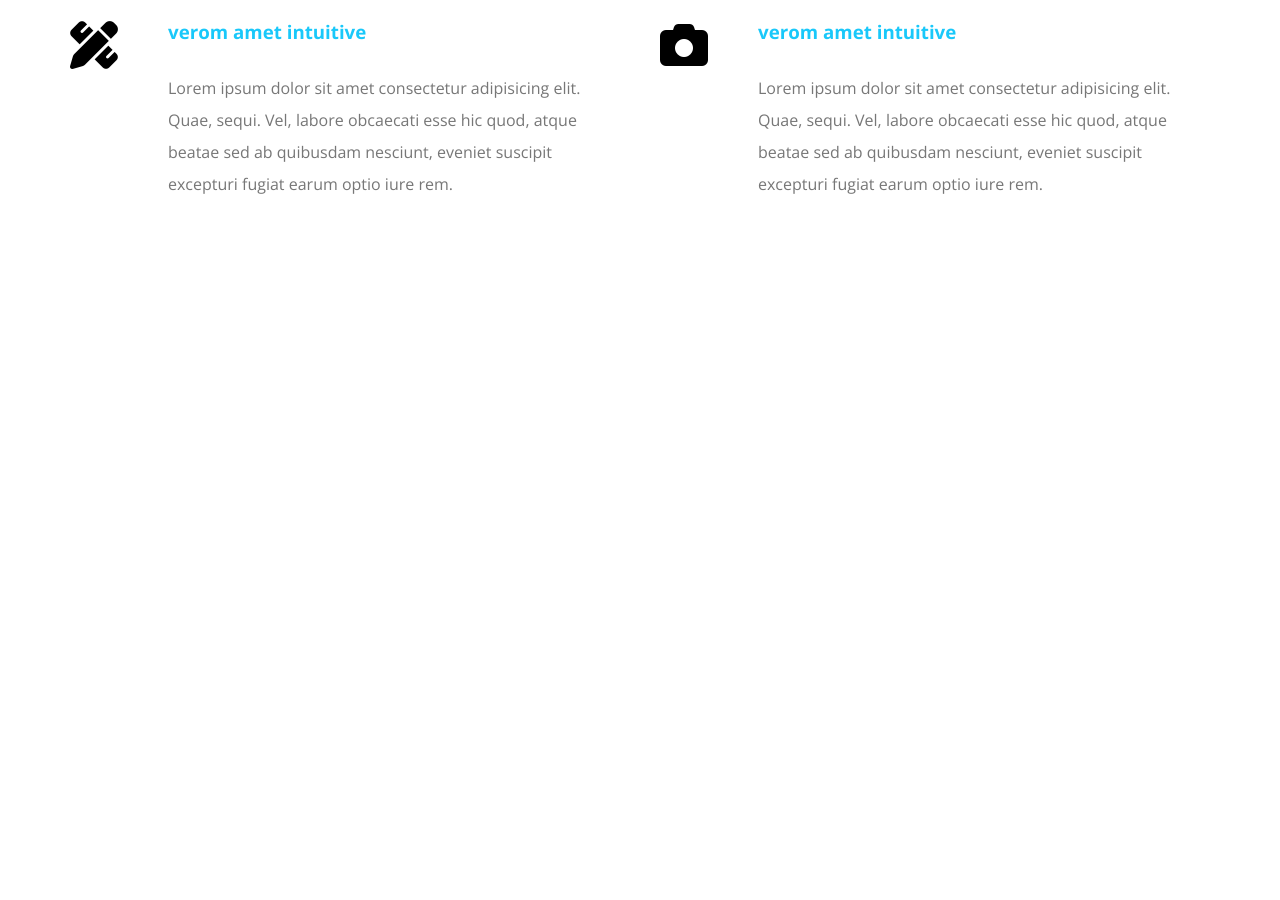
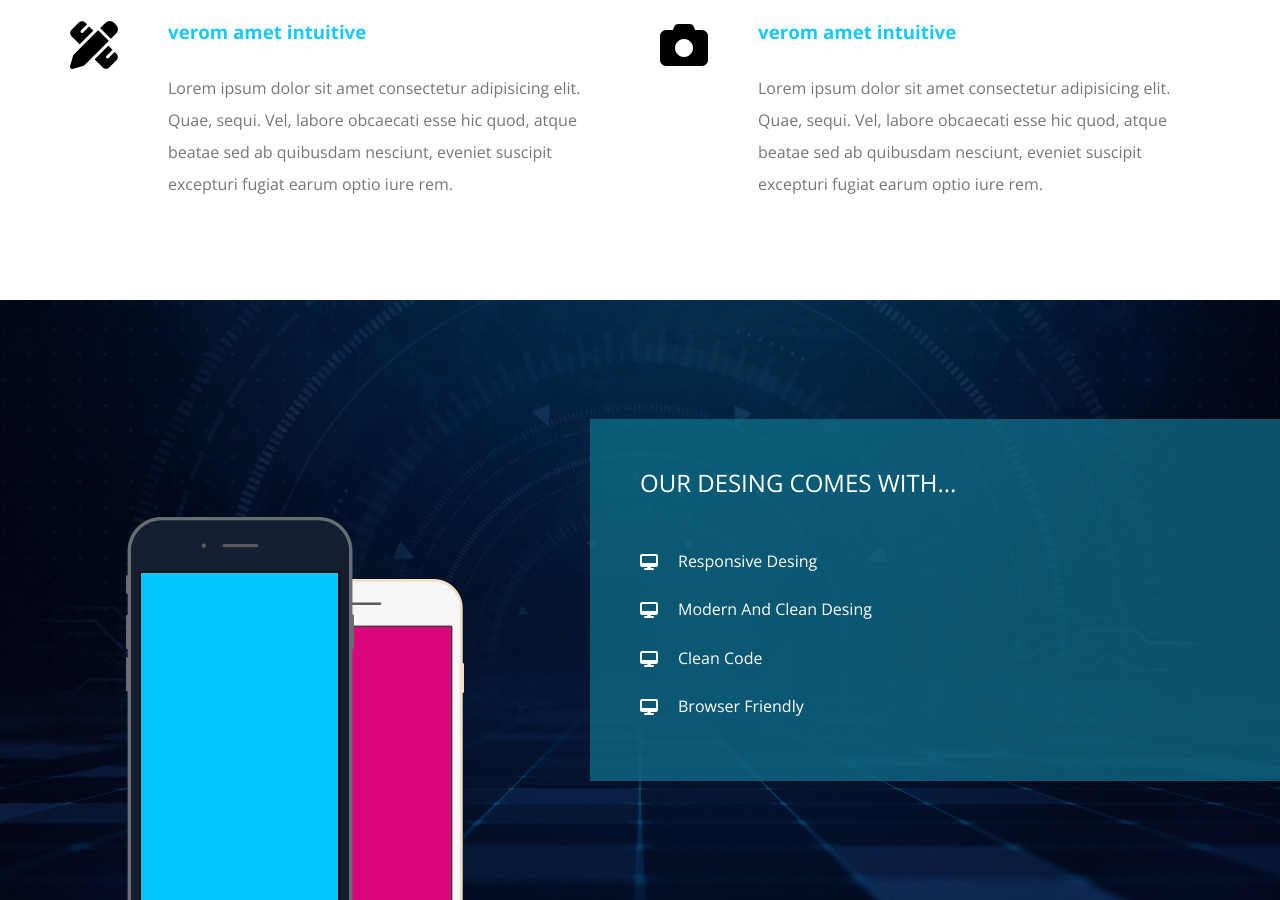
Before and after one commit to Abodo-Hatim/Template-Two-html-css, a plain HTML site: page index.html in a window 1280 px wide. Shown: the part 1463-2363 px from the top of the page. Before the commit the page ends 1763 px from the top, so only its background shows below. Drawn offline with nearby package versions, Linux system fonts and the light colour scheme.

Commit message:
crate section desing

```diff
--- a/css/kasper.css
+++ b/css/kasper.css
@@ -353,3 +353,81 @@ header nav .toggle-menu{
     }
 }
 /* ! end Services */
+
+
+
+/* ! start Desing */
+.desing{
+    padding-top: var(--section-padding);
+    padding-bottom: var(--section-padding);
+    height: 600px;
+    position: relative;
+    background-image: url(../images/design-features.jpg);
+    background-size: cover;
+    display: flex;
+    align-items: center;
+    overflow: hidden;
+}
+
+.desing::before{
+    content: "";
+    position: absolute;
+    left: 0;
+    top: 0;
+    width: 100%;
+    height: 100%;
+    background-color: rgb(0 0 0 / 60%);
+}
+
+.desing .image , .desing .text  {
+    position: relative;
+    z-index: 2;
+    flex: 1;
+}
+
+.desing .image{
+    text-align: center;
+}
+
+.desing .image img{
+    position: relative;
+    bottom: -150px;
+
+}
+
+
+.desing .text{
+    color: white;
+    padding: 50px;
+    background-color: var(--transparent-color);
+
+}
+
+.desing .text h2 {
+    font-weight: normal;
+    text-transform: uppercase;
+    margin-bottom: 40px;
+}
+.desing .text ul li{
+    padding: 15px 0;
+}
+.desing .text ul li::before{
+    font-family: 'font awesome 5 free';
+    content: "\f108";
+    font-weight: 900;
+    margin-right: 20px;
+    position: relative;
+    top: 1px ;
+}
+
+
+@media ( max-width : 767px) {
+    .desing .image{
+        display: none;
+    }
+    .desing .text h2{
+        font-size: 20px;
+    }
+}
+
+/* ! end Desing */
--- a/index.html
+++ b/index.html
@@ -60,7 +60,7 @@
     <!-- ! end landing -->
 
 
-    <!-- Start Services -->
+    <!-- ! Start Services -->
     <div class="services">
         <div class="container">
             <div class="main-heading">
@@ -99,6 +99,25 @@
             </div>
         </div>
     </div>
-    <!-- End Services -->
+    <!-- ! End Services -->
+
+
+    <!-- ! start desing -->
+    <div class="desing">
+        <div class="image">
+            <img src="./images/mobile.png"  alt="Desing">
+        </div>
+        <div class="text">
+            <h2>Our Desing Comes With...</h2>
+            <ul>
+                <li>Responsive Desing</li>
+                <li>Modern And Clean Desing</li>
+                <li>Clean Code</li>
+                <li>Browser Friendly</li>
+            </ul>
+        </div>
+    </div>
+    <!-- ! end desing -->
+
 </body>
 </html>
```
